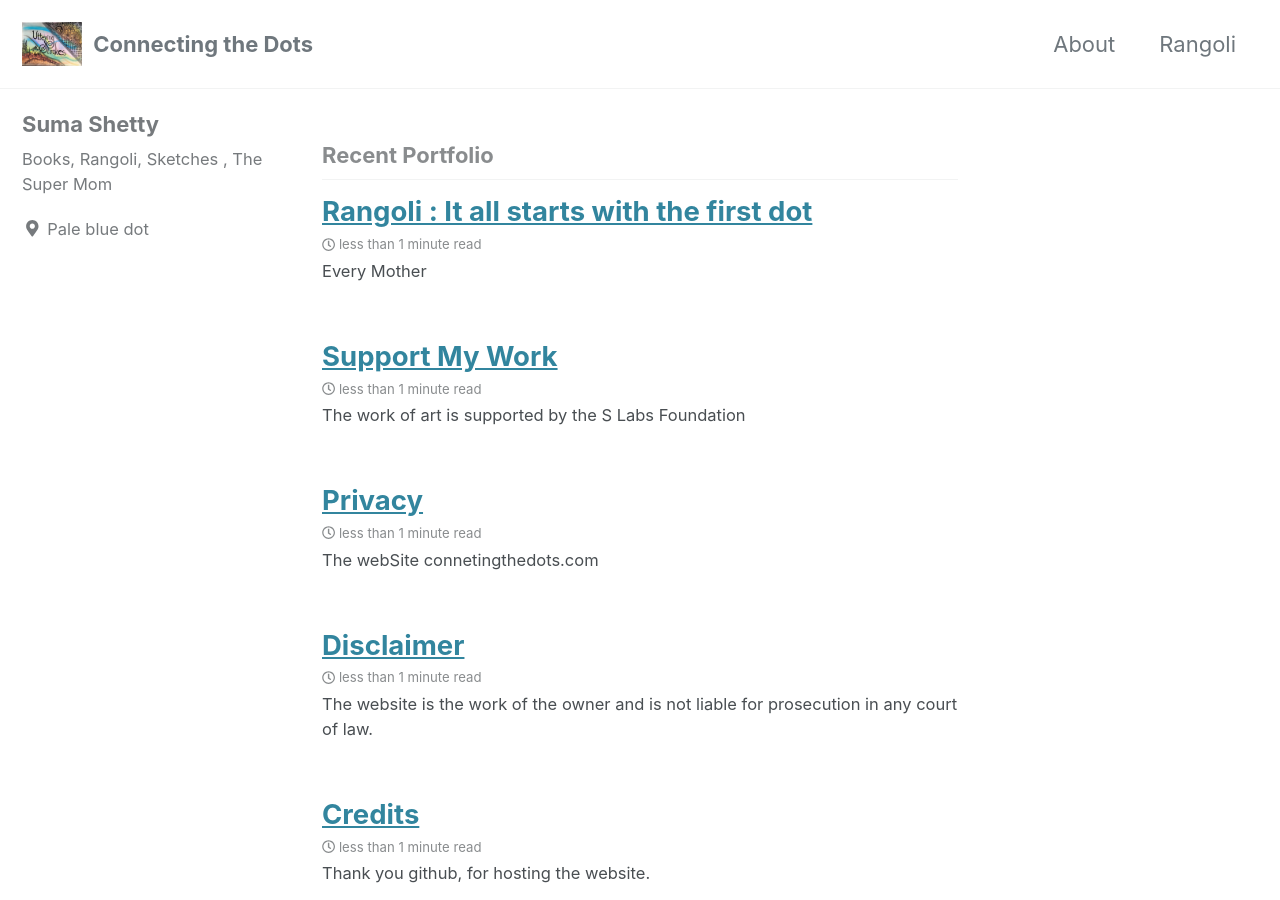
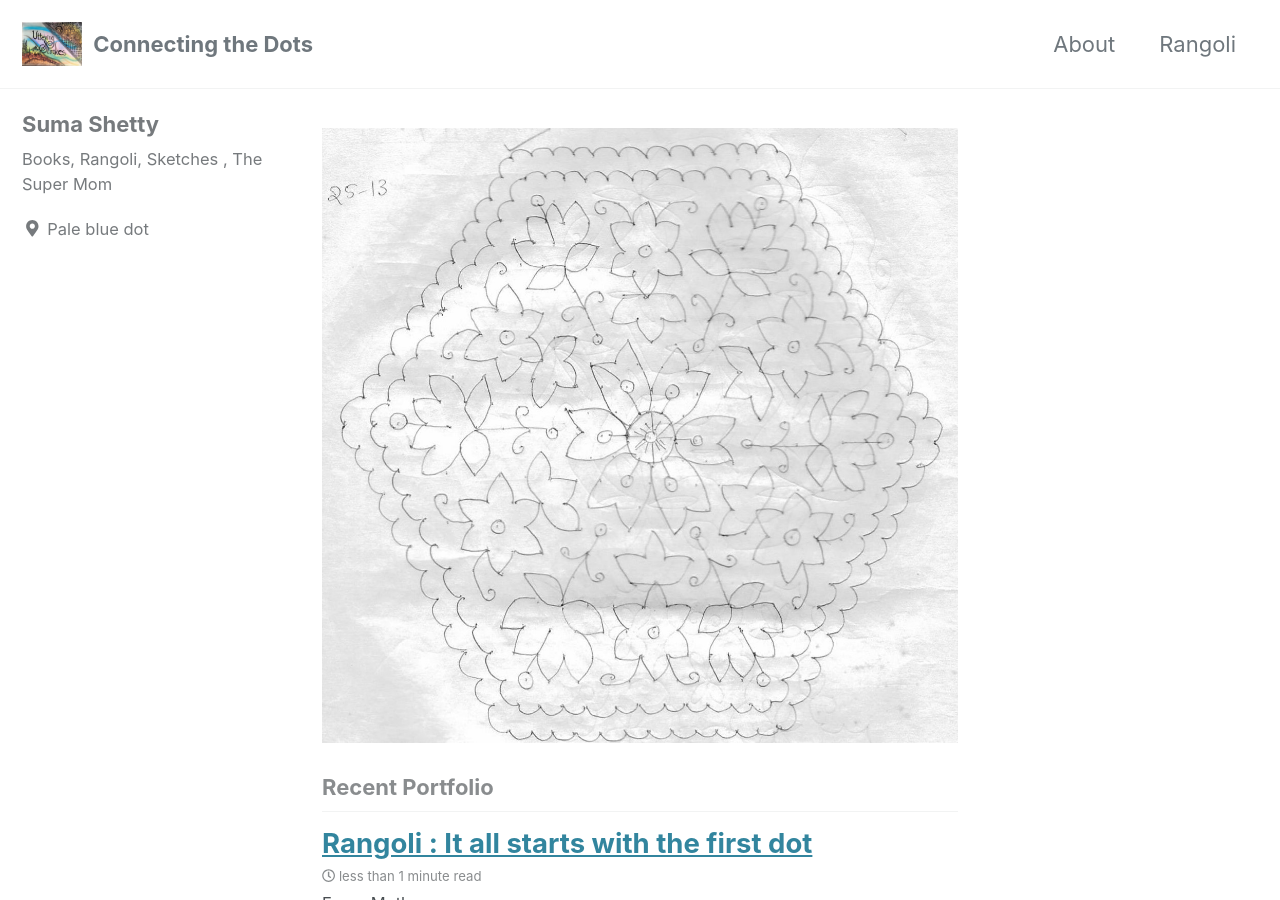
Before and after one commit to slabstech/connectingthedots, a Jekyll site: the page built from index.html, in a window 1280 px wide and 900 px high. Built offline with Jekyll 4.4.1, drawn with Linux system fonts in a browser that asks for light colours; cached includes are drawn as plain includes; the list of posts is cut into pages by our own code.

Commit message:
README.md added for new blog and homepage image

```diff
--- a/index.html
+++ b/index.html
@@ -2,3 +2,5 @@
 layout: home
 author_profile: true
 ---
+
+<img src="assets/art/rangoli/set1/set-1-12.jpg" alt="25 *13 rangoli ">
```
Also changed, not shown: README.md.
